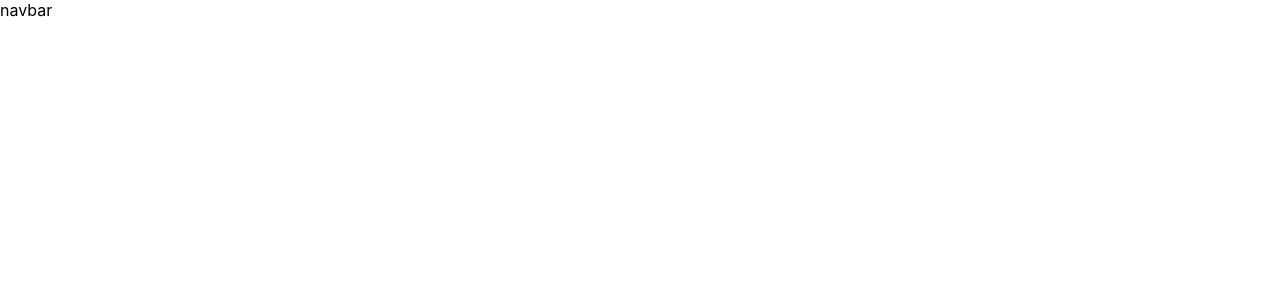
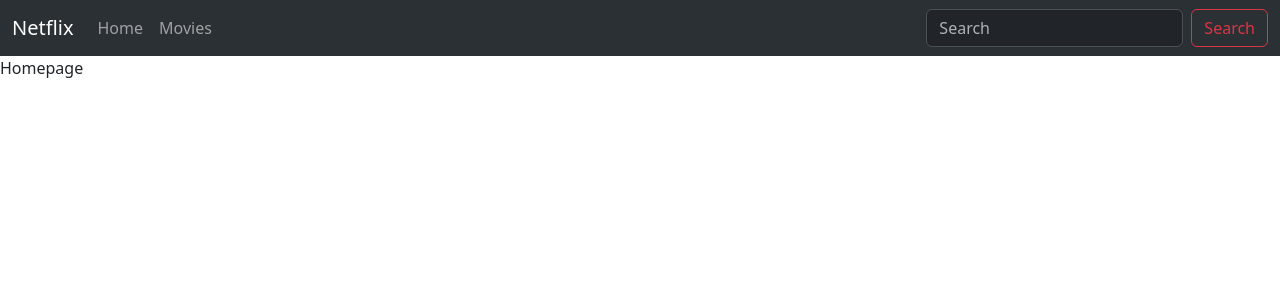
Before and after one commit to leegyuseung/netflixdemo, a React (Create React App) app: page / in a window 1280 px wide. Shown: the top 300 px of the page. Built offline with nearby package versions, Linux system fonts and the light colour scheme.

Commit message:
AppLayout 만들기

```diff
--- a/src/App.js
+++ b/src/App.js
@@ -1,4 +1,6 @@
 import "./App.css";
+import "bootstrap/dist/css/bootstrap.min.css";
+
 import AppLayout from "./layout/AppLayout";
 import Homepage from "./pages/Homepage/Homepage";
 import MoviePage from "./pages/Movies/MoviePage";
--- a/src/layout/AppLayout.jsx
+++ b/src/layout/AppLayout.jsx
@@ -1,7 +1,42 @@
 import React from "react";
+import Button from "react-bootstrap/Button";
+import Container from "react-bootstrap/Container";
+import Form from "react-bootstrap/Form";
+import Nav from "react-bootstrap/Nav";
+import Navbar from "react-bootstrap/Navbar";
+import { Outlet } from "react-router-dom";
 
 function AppLayout() {
-  return <div>navbar</div>;
+  return (
+    <div>
+      <Navbar data-bs-theme="dark" expand="lg" className="bg-body-tertiary">
+        <Container fluid>
+          <Navbar.Brand href="/">Netflix</Navbar.Brand>
+          <Navbar.Toggle aria-controls="navbarScroll" />
+          <Navbar.Collapse id="navbarScroll">
+            <Nav
+              className="me-auto my-2 my-lg-0"
+              style={{ maxHeight: "100px" }}
+              navbarScroll
+            >
+              <Nav.Link href="/">Home</Nav.Link>
+              <Nav.Link href="/movies">Movies</Nav.Link>
+            </Nav>
+            <Form className="d-flex">
+              <Form.Control
+                type="search"
+                placeholder="Search"
+                className="me-2"
+                aria-label="Search"
+              />
+              <Button variant="outline-danger">Search</Button>
+            </Form>
+          </Navbar.Collapse>
+        </Container>
+      </Navbar>
+      <Outlet />
+    </div>
+  );
 }
 
 export default AppLayout;
```
